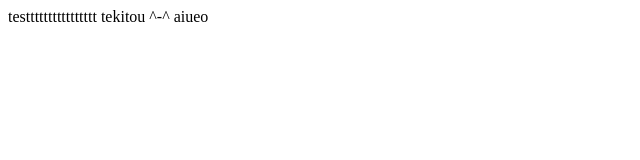
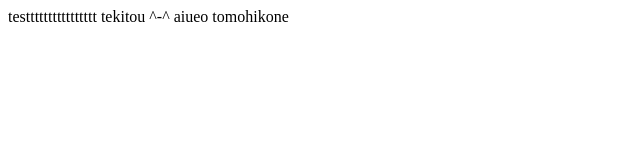
Before and after one commit to kcymd/gitTest, a plain HTML site: page GitTest/WebContent/index.html in a window 1280 px wide. Shown: the whole page, without its empty margins (0-640 px from the left). Drawn offline with Linux system fonts and the light colour scheme.

Commit message:
[add]tomohikone

```diff
--- a/GitTest/WebContent/index.html
+++ b/GitTest/WebContent/index.html
@@ -9,5 +9,6 @@ testttttttttttttttt
 tekitou
 ^-^
 aiueo
+tomohikone
 </body>
 </html>
```
